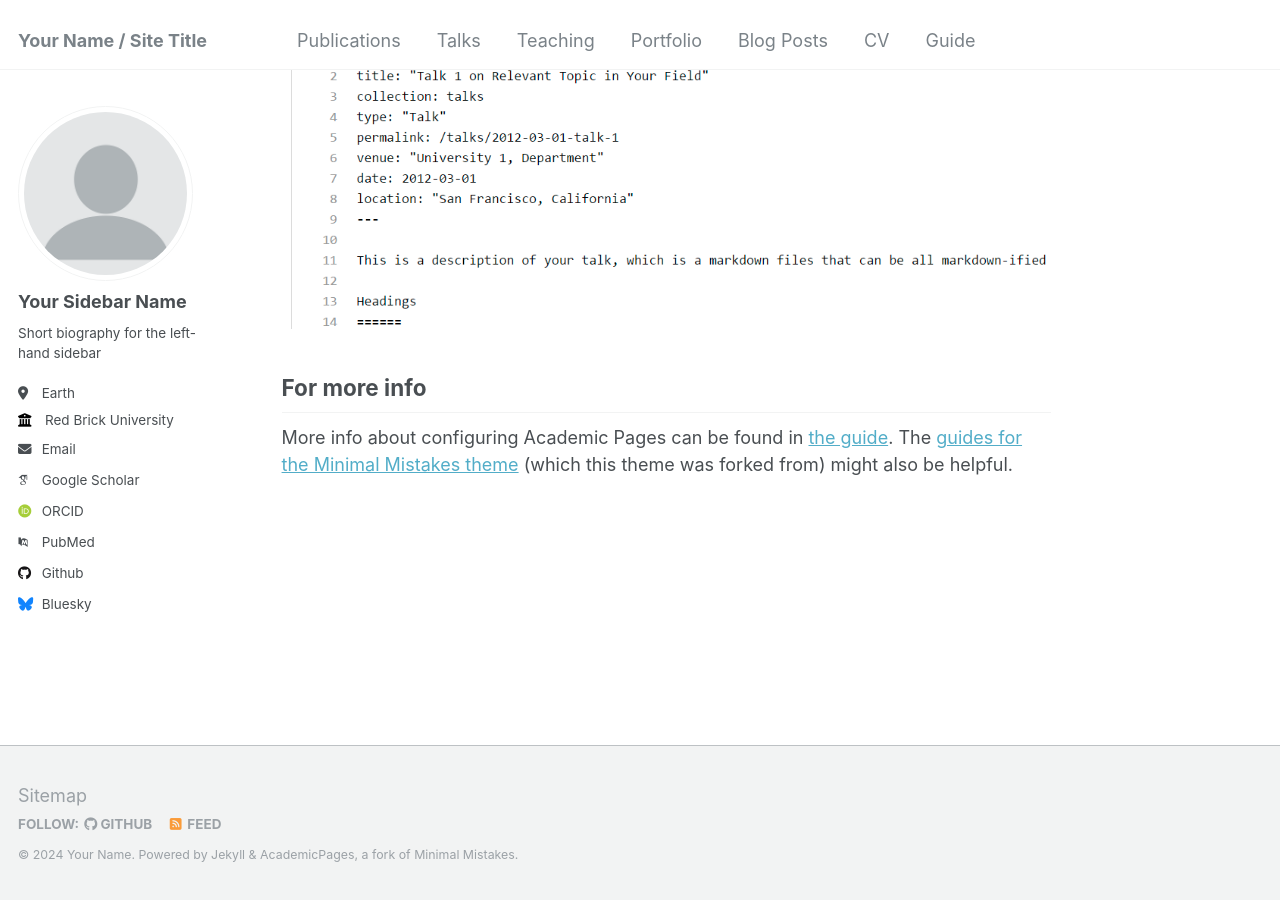
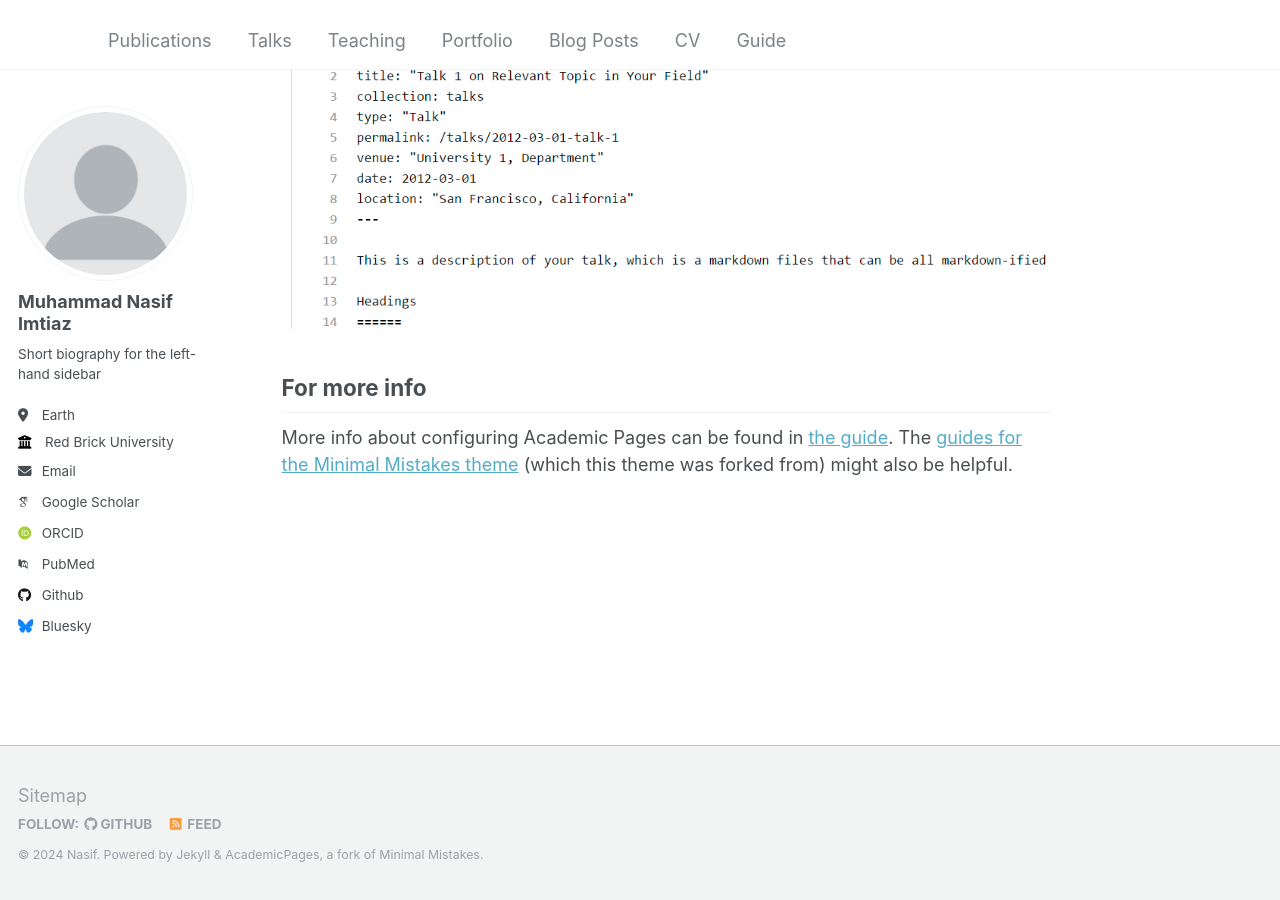
Before and after one commit to muhammadnasif/muhammadnasif.github.io, a Jekyll site: the page built from _pages/about.md, in a window 1280 px wide and 900 px high, scrolled down 2660 px. Built offline with Jekyll 4.4.1, drawn with Linux system fonts in a browser that asks for light colours; some web fonts are replaced.

Commit message:
Update _config.yml

```diff
--- a/_config.yml
+++ b/_config.yml
@@ -8,13 +8,13 @@
 
 # Basic Site Settings
 locale                   : "en-US"
-title                    : "Your Name / Site Title"
+title                    : ""
 title_separator          : "-"
-name                     : &name "Your Name"
-description              : &description "personal description"
-url                      : https://academicpages.github.io # the base hostname & protocol for your site e.g. "https://mmistakes.github.io"
+name                     : &name "Nasif"
+description              : &description "Searching for the meaning of life ..."
+url                      : https://muhammadnasif.github.io # the base hostname & protocol for your site e.g. "https://mmistakes.github.io"
 baseurl                  : "" # the subpath of your site, e.g. "/blog"
-repository               : "academicpages/academicpages.github.io"
+repository               : "muhammadnasif/muhammadnasif.github.io"
 
 # Site Author - The following control what appear as part of the author content on the side bar.
 #               If a field is blank the icon and link will not appear, otherwise it will be shown.
@@ -22,7 +22,7 @@
 author:
   # Biographic information
   avatar           : "profile.png"
-  name             : "Your Sidebar Name"
+  name             : "Muhammad Nasif Imtiaz"
   pronouns         : # example: "she/her"
   bio              : "Short biography for the left-hand sidebar"
   location         : "Earth"
```
